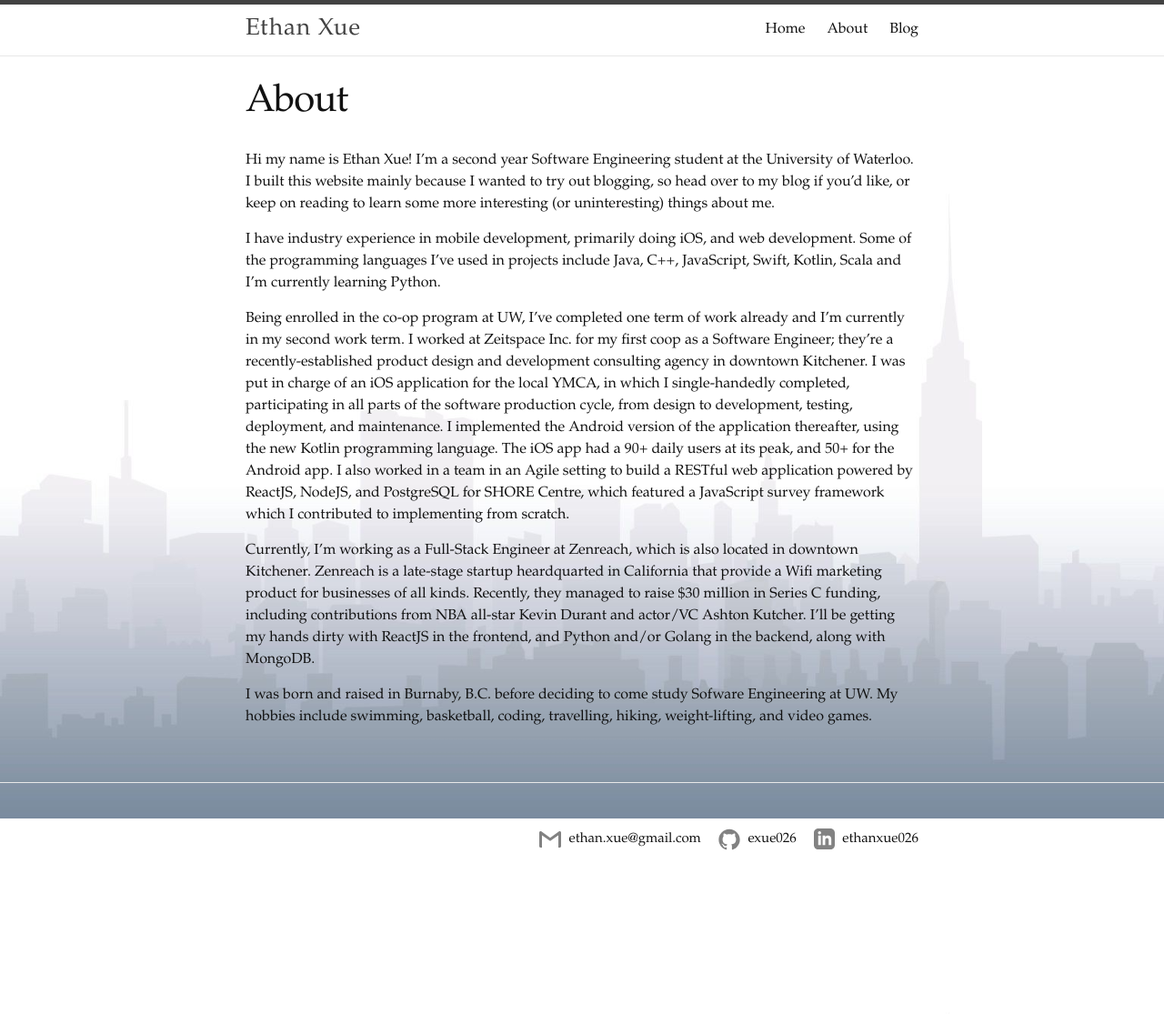
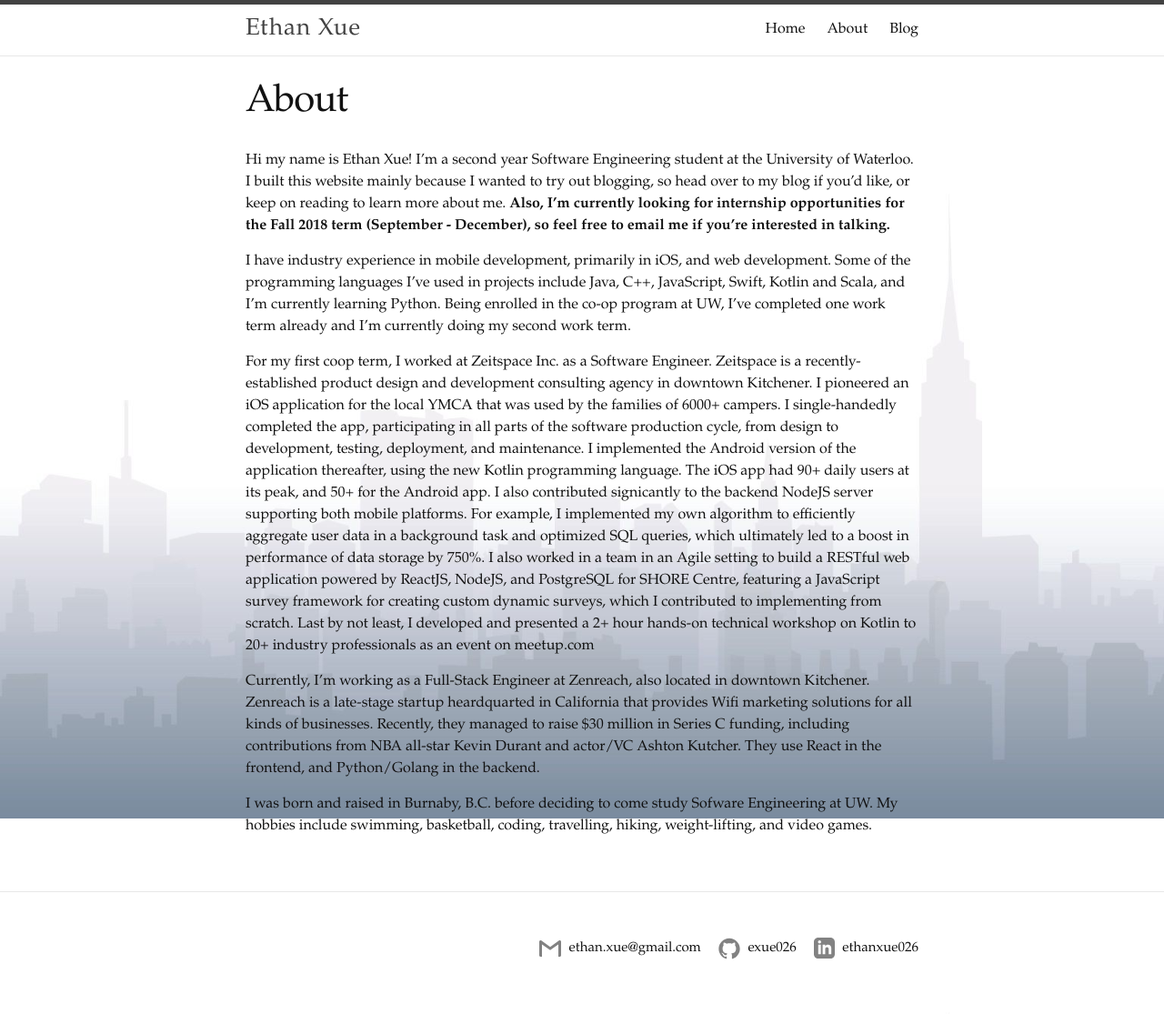
Before and after one commit to exue026/mysite, a Jekyll site: the page built from about.md, in a window 1280 px wide. Shown: the whole page at 91% size. Built offline with Jekyll 4.4.1, drawn with Linux system fonts in a browser that asks for light colours; before the commit the page ends 995 px from its top, so only the background shows below that.

Commit message:
changed about

```diff
--- a/about.md
+++ b/about.md
@@ -4,12 +4,12 @@
 permalink: /about/
 ---
 
-Hi my name is Ethan Xue! I'm a second year Software Engineering student at the University of Waterloo. I built this website mainly because I wanted to try out blogging, so head over to my [blog](/index) if you'd like, or keep on reading to learn some more interesting (or uninteresting) things about me.
+Hi my name is Ethan Xue! I'm a second year Software Engineering student at the University of Waterloo. I built this website mainly because I wanted to try out blogging, so head over to my [blog](/index) if you'd like, or keep on reading to learn more about me. <strong>Also, I'm currently looking for internship opportunities for the Fall 2018 term (September - December), so feel free to email me if you're interested in talking.</strong>
 
-I have industry experience in mobile development, primarily doing iOS, and web development. Some of the programming languages I've used in projects include Java, C++, JavaScript, Swift, Kotlin, Scala and I'm currently learning Python.
+I have industry experience in mobile development, primarily in iOS, and web development. Some of the programming languages I've used in projects include Java, C++, JavaScript, Swift, Kotlin and Scala, and I'm currently learning Python. Being enrolled in the co-op program at UW, I've completed one work term already and I'm currently doing my second work term.
 
-Being enrolled in the co-op program at UW, I've completed one term of work already and I'm currently in my second work term. I worked at [Zeitspace Inc.](http://zeitspace.com){:target="_blank"} for my first coop as a Software Engineer; they're a recently-established product design and development consulting agency in downtown Kitchener. I was put in charge of an iOS application for the local YMCA, in which I single-handedly completed, participating in all parts of the software production cycle, from design to development, testing, deployment, and maintenance. I implemented the Android version of the application thereafter, using the new Kotlin programming language. The iOS app had a 90+ daily users at its peak, and 50+ for the Android app. I also worked in a team in an Agile setting to build a RESTful web application powered by ReactJS, NodeJS, and PostgreSQL for SHORE Centre, which featured a JavaScript survey framework which I contributed to implementing from scratch.
+For my first coop term, I worked at [Zeitspace Inc.](http://zeitspace.com){:target="_blank"} as a Software Engineer. Zeitspace is a recently-established product design and development consulting agency in downtown Kitchener. I pioneered an iOS application for the local YMCA that was used by the families of 6000+ campers. I single-handedly completed the app, participating in all parts of the software production cycle, from design to development, testing, deployment, and maintenance. I implemented the Android version of the application thereafter, using the new Kotlin programming language. The iOS app had 90+ daily users at its peak, and 50+ for the Android app. I also contributed signicantly to the backend NodeJS server supporting both mobile platforms. For example, I implemented my own algorithm to efficiently aggregate user data in a background task and optimized SQL queries, which ultimately led to a boost in performance of data storage by 750%. I also worked in a team in an Agile setting to build a RESTful web application powered by ReactJS, NodeJS, and PostgreSQL for SHORE Centre, featuring a JavaScript survey framework for creating custom dynamic surveys, which I contributed to implementing from scratch. Last by not least, I developed and presented a 2+ hour hands-on technical workshop on Kotlin to 20+ industry professionals as an event on [meetup.com](https://www.meetup.com/Zeitspace/events/242825767/)
 
-Currently, I'm working as a Full-Stack Engineer at [Zenreach](http://zenreach.com){:target="_blank"}, which is also located in downtown Kitchener. Zenreach is a late-stage startup heardquarted in California that provide a Wifi marketing product for businesses of all kinds. Recently, they managed to raise $30 million in Series C funding, including contributions from NBA all-star Kevin Durant and actor/VC Ashton Kutcher. I'll be getting my hands dirty with ReactJS in the frontend, and Python and/or Golang in the backend, along with MongoDB.
+Currently, I'm working as a Full-Stack Engineer at [Zenreach](http://zenreach.com){:target="_blank"}, also located in downtown Kitchener. Zenreach is a late-stage startup heardquarted in California that provides Wifi marketing solutions for all kinds of businesses. Recently, they managed to raise $30 million in Series C funding, including contributions from NBA all-star Kevin Durant and actor/VC Ashton Kutcher. They use React in the frontend, and Python/Golang in the backend.
 
 I was born and raised in Burnaby, B.C. before deciding to come study Sofware Engineering at UW. My hobbies include swimming, basketball, coding, travelling, hiking, weight-lifting, and video games.
```
